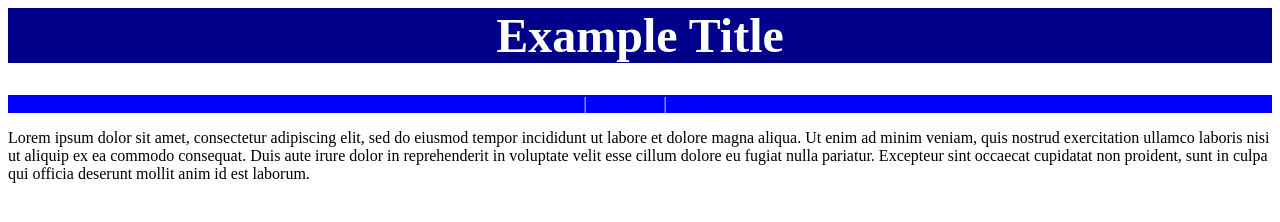
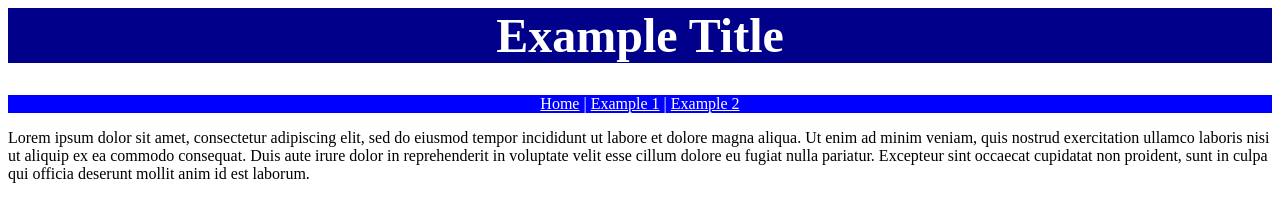
Before and after one commit to thejackphill/example_website, a plain HTML site: page index.html in a window 1280 px wide. Drawn offline with Linux system fonts and the light colour scheme.

Commit message:
Update styles.css

```diff
--- a/styles.css
+++ b/styles.css
@@ -15,3 +15,15 @@
   background-color:blue;
   color:white;
 }
+
+:link {
+  color:white;
+}
+
+:visited{
+  color:lightblue;
+}
+
+:active{
+  color:red;
+}
```
